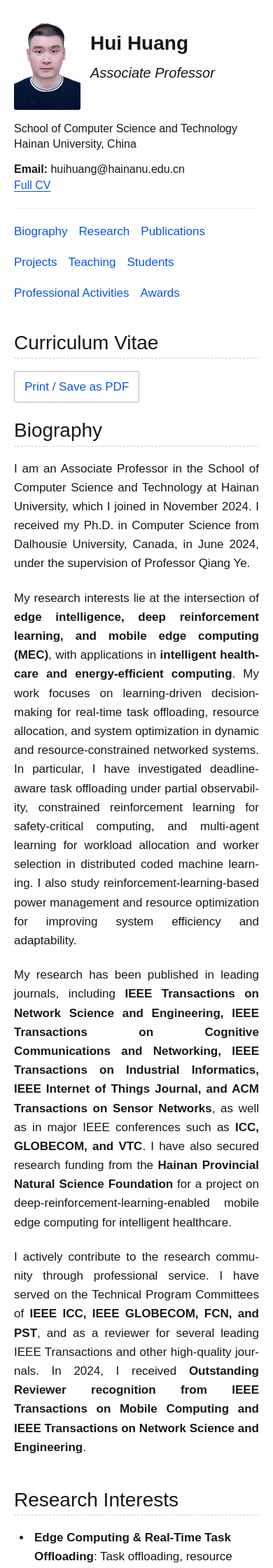
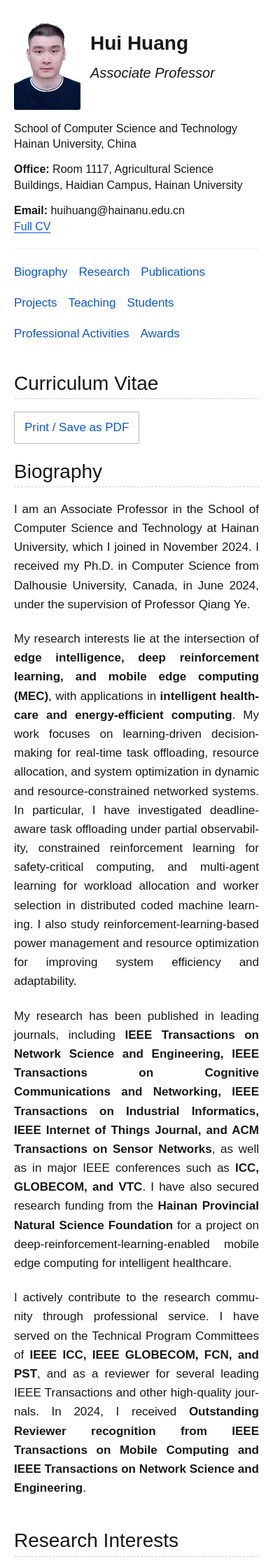
Before and after one commit to nicehuanghui-star/nicehuanghui-star.github.io, a Jekyll site: the page built from _pages/cv.md, in a window 390 px wide. Shown: the top 2240 px of the page at 70% size. Built offline with Jekyll 4.4.1, drawn with Linux system fonts in a browser that asks for light colours; some of the changed text lies outside the part shown.

Commit message:
Add office address and migrate website configuration to renamed GitHub account

```diff
--- a/_config.yml
+++ b/_config.yml
@@ -13,10 +13,10 @@ title                    : "Hui Huang"
 title_separator          : "-"
 name                     : &name "Hui Huang"
 description              : &description "Associate Professor at Hainan University. Deep reinforcement learning, edge computing, and edge intelligence."
-url                      : https://nicehuanghui-star.github.io # GitHub user homepage
+url                      : https://nicehuanghui.github.io # GitHub user homepage
                                                            # or if you already have some other page hosted on Github then use "https://[your GitHub username].github.io/[Your Repo Name]"
 baseurl                  : "" # the subpath of your site, e.g. "/blog"
-repository               : "nicehuanghui-star/nicehuanghui-star.github.io"
+repository               : "nicehuanghui/nicehuanghui.github.io"
 
 # Site Author - The following control what appear as part of the author content on the side bar.
 #               If a field is blank the icon and link will not appear, otherwise it will be shown.
@@ -51,7 +51,7 @@ author:
   bitbucket        : # Username - Update with your username on the site
   codepen          : # Username
   dribbble         : # Username
-  github           : "nicehuanghui-star"
+  github           : "nicehuanghui"
   kaggle           : # Username
   stackoverflow    : # User number or user number and name (i.e., use "1" or "1/jeff-atwood")
 
--- a/_data/huihuang.yml
+++ b/_data/huihuang.yml
@@ -17,7 +17,7 @@
   "email": "huihuang@hainanu.edu.cn",
   "office": {
     "zh": "",
-    "en": ""
+    "en": "Room 1117, Agricultural Science Buildings, Haidian Campus, Hainan University"
   },
   "scholar": "",
   "github": "",
--- a/_includes/huihuang/profile.html
+++ b/_includes/huihuang/profile.html
@@ -4,6 +4,7 @@
     <h1>{{ site.data.huihuang.name.en | escape }}</h1>
     <p class="academic-position">Associate Professor</p>
     <p class="academic-affiliation">School of Computer Science and Technology<br>Hainan University, China</p>
+    {% if site.data.huihuang.office.en %}<p class="academic-office"><strong>Office:</strong> {{ site.data.huihuang.office.en | escape }}</p>{% endif %}
     <p class="academic-contact"><strong>Email:</strong> <a href="mailto:{{ site.data.huihuang.email | escape }}">{{ site.data.huihuang.email | escape }}</a><br><a href="{{ '/cv/' | relative_url }}">Full CV</a></p>
   </div>
 </header>
--- a/_pages/cv.md
+++ b/_pages/cv.md
@@ -42,6 +42,8 @@ author_profile: false
 
 ## Contact
 
+**Office:** {{ site.data.huihuang.office.en | escape }}
+
 [huihuang@hainanu.edu.cn](mailto:huihuang@hainanu.edu.cn)
 
 <p class="profile-updated">Updated: {{ site.data.huihuang.updated }}</p>
--- a/assets/css/academic.css
+++ b/assets/css/academic.css
@@ -20,6 +20,7 @@ a:focus-visible, button:focus-visible { outline: 3px solid var(--academic-blue);
 .academic-identity h1 { margin: -4px 0 4px; font-size: 48px; line-height: 1.2; font-weight: 700; }
 .academic-position { margin: 10px 0 26px; font-size: 28px; font-style: italic; line-height: 1.3; }
 .academic-affiliation { margin: 0 0 20px; font-size: 26px; line-height: 1.35; }
+.academic-office { margin: 0 0 12px; max-width: 740px; font-size: 21px; line-height: 1.45; }
 .academic-contact { margin: 0; font-size: 24px; line-height: 1.45; }
 .academic-contact a[href^="mailto:"] { color: inherit; text-decoration: none; }
 .academic-contact a[href^="mailto:"]:hover { color: var(--academic-blue); text-decoration: underline; }
@@ -64,6 +65,7 @@ a:focus-visible, button:focus-visible { outline: 3px solid var(--academic-blue);
   .academic-position { font-size: 20px; margin: 8px 0 16px; }
   .academic-affiliation { font-size: 17px; margin-bottom: 14px; }
   .academic-contact { font-size: 17px; }
+  .academic-office { font-size: 17px; }
   .academic-navigation { margin-bottom: 30px; padding-top: 12px; }
   .academic-navigation ul { font-size: 17px; gap: 0 16px; }
   .academic-navigation li, .academic-navigation li:first-child { border: none; padding: 0; }
@@ -83,7 +85,8 @@ a:focus-visible, button:focus-visible { outline: 3px solid var(--academic-blue);
   .academic-position { grid-column: 2; }
   .academic-affiliation { grid-column: 1 / -1; margin-top: 16px; }
   .academic-contact { grid-column: 1 / -1; }
-  .academic-affiliation, .academic-contact { font-size: 16px; }
+  .academic-office { grid-column: 1 / -1; }
+  .academic-affiliation, .academic-contact, .academic-office { font-size: 16px; }
 }
 @media (prefers-reduced-motion: reduce) { html { scroll-behavior: auto; } }
 @media print {
@@ -94,7 +97,7 @@ a:focus-visible, button:focus-visible { outline: 3px solid var(--academic-blue);
   .academic-profile { gap: 18px; padding-bottom: 20px; }
   .academic-portrait { width: 80px; }
   .academic-identity h1 { font-size: 22pt; }
-  .academic-position, .academic-affiliation, .academic-contact { font-size: 11pt; margin: 4px 0; }
+  .academic-position, .academic-affiliation, .academic-contact, .academic-office { font-size: 11pt; margin: 4px 0; }
   .academic-content h2 { font-size: 16pt; break-after: avoid; margin-bottom: 12px; }
   .academic-content h3 { font-size: 12pt; break-after: avoid; }
   .academic-section { margin-bottom: 24px; }
```
